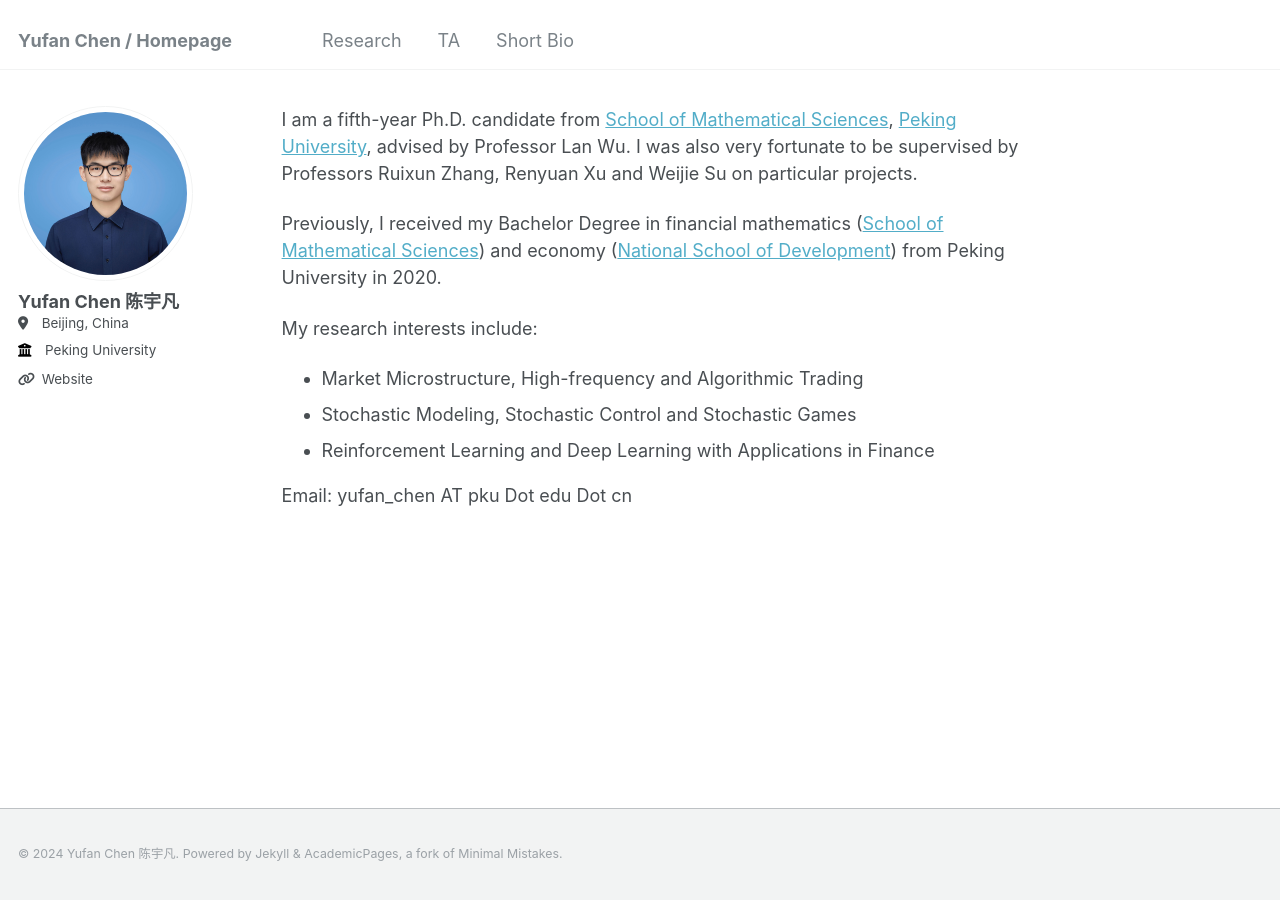
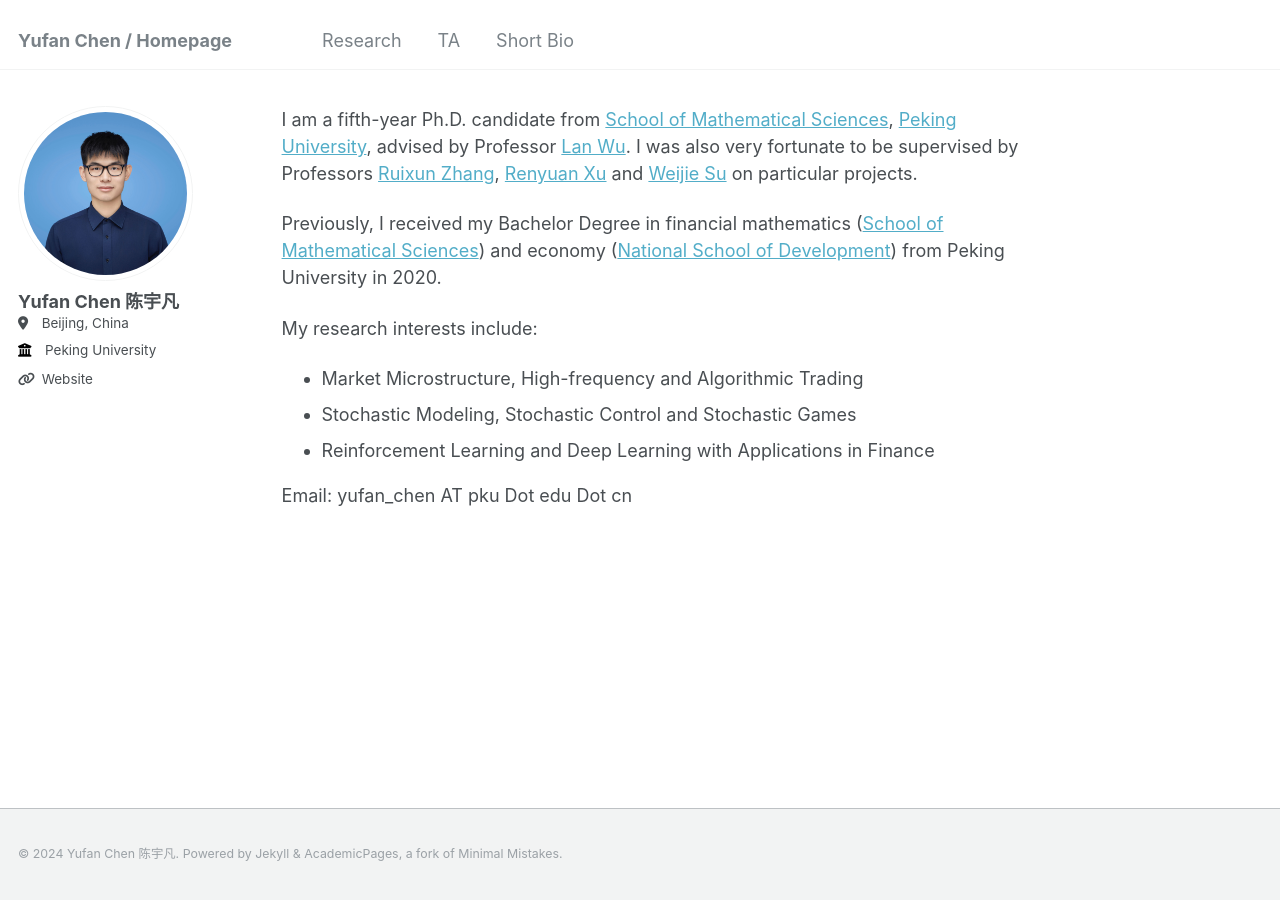
Before and after one commit to YuwanIvan/yuwanivan.github.io, a Jekyll site: the page built from _pages/about.md, in a window 1280 px wide. Built offline with Jekyll 4.4.1, drawn with Linux system fonts in a browser that asks for light colours; part of the change alters nothing that is shown.

```diff
--- a/_pages/about.md
+++ b/_pages/about.md
@@ -7,7 +7,7 @@ redirect_from:
   - /about.html
 ---
 
-I am a fifth-year Ph.D. candidate from [School of Mathematical Sciences](https://math.pku.edu.cn), [Peking University](https://pku.edu.cn), advised by Professor Lan Wu. I was also very fortunate to be supervised by Professors Ruixun Zhang, Renyuan Xu and Weijie Su on particular projects.
+I am a fifth-year Ph.D. candidate from [School of Mathematical Sciences](https://math.pku.edu.cn), [Peking University](https://pku.edu.cn), advised by Professor [Lan Wu](http://english.math.pku.edu.cn/peoplefaculty/14.html). I was also very fortunate to be supervised by Professors [Ruixun Zhang](https://www.math.pku.edu.cn/teachers/ZhangRuixun%20/), [Renyuan Xu](https://renyuanxu.github.io/) and [Weijie Su](http://www-stat.wharton.upenn.edu/~suw/) on particular projects.
 
 Previously, I received my Bachelor Degree in financial mathematics ([School of Mathematical Sciences](https://math.pku.edu.cn)) and economy ([National School of Development](https://nsd.pku.edu.cn)) from Peking University in 2020.
 
```
